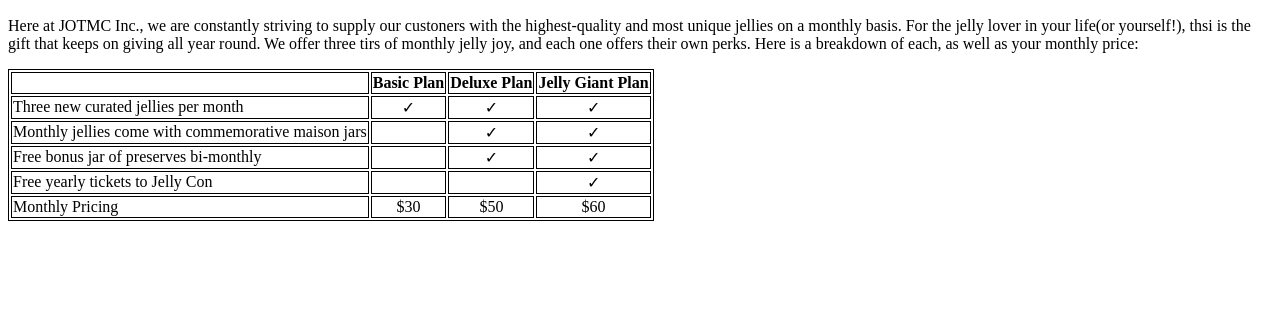
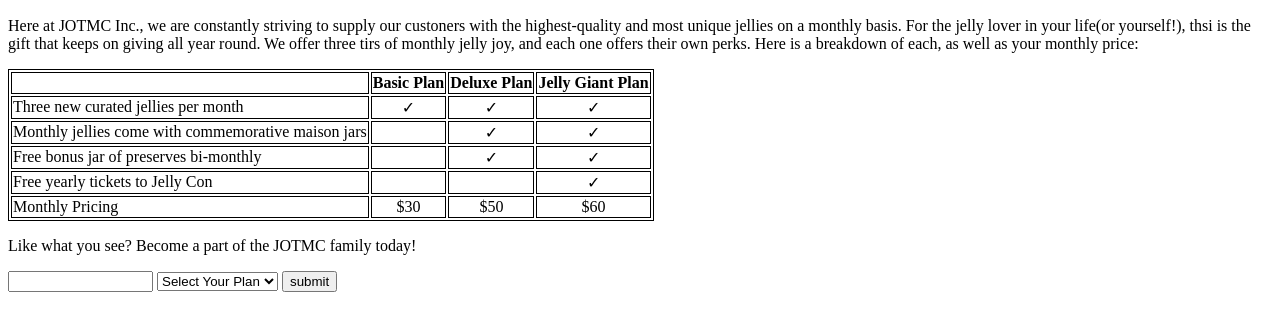
Before and after one commit to heesoo-kim97/Recap, a website: page recap-html-web-page/index.html in a window 1280 px wide. Shown: the part 110-440 px from the top of the page. Drawn offline with Linux system fonts and the light colour scheme.

Commit message:
added form with selectable options and input type submit.

```diff
--- a/recap-html-web-page/index.html
+++ b/recap-html-web-page/index.html
@@ -69,5 +69,16 @@
       </tr>
     </tbody>
   </table>
+  <p>Like what you see? Become a part of the JOTMC family today!</p>
+  <form>
+    <input type="text" name="git name" size="15"/>
+    <select name="Select plan" id="plan">
+      <option value="select">Select Your Plan</option>
+      <option value="Basic">Basic Plan</option>
+      <option value="Deluxe">Deluxe Plan</option>
+      <option value="Jelly Giant">Jelly Giant Plan</option>
+    </select>
+    <input type="submit" value="submit" />
+  </form>
 </body>
 </html>
```
